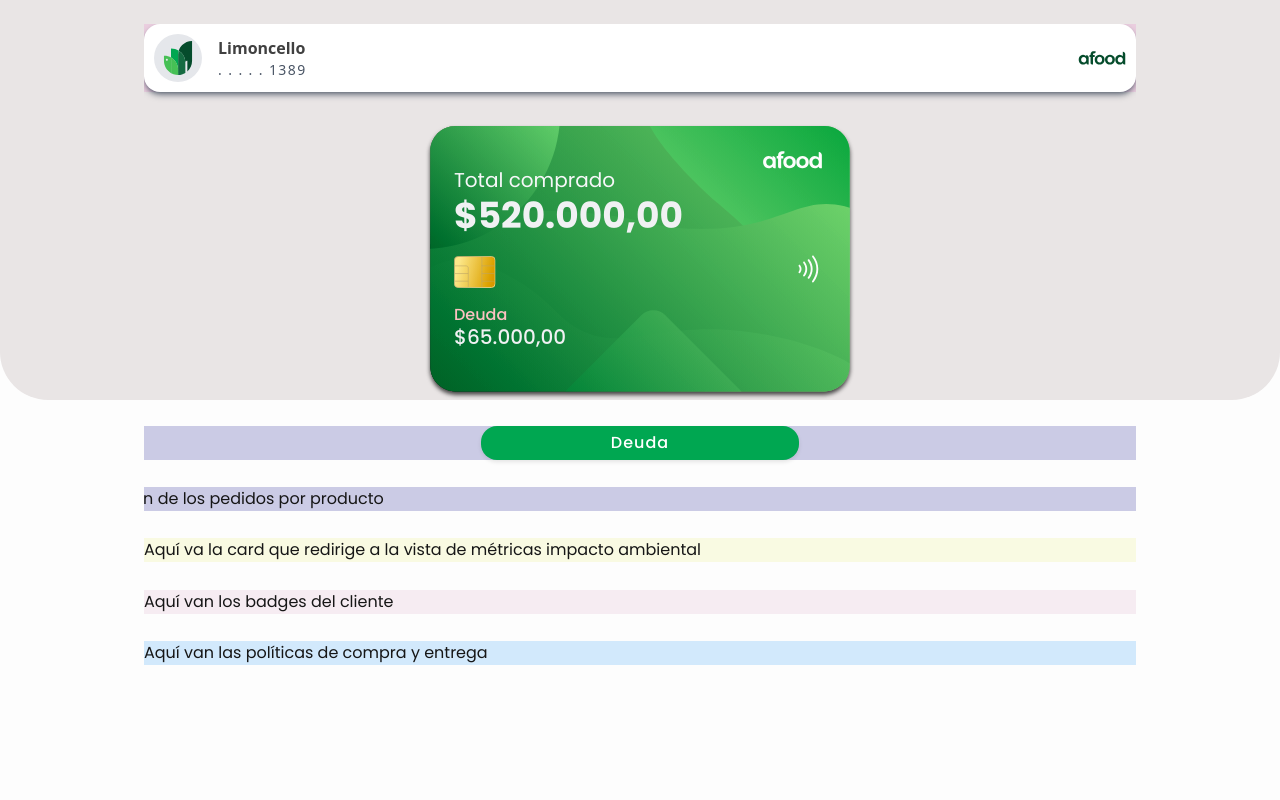
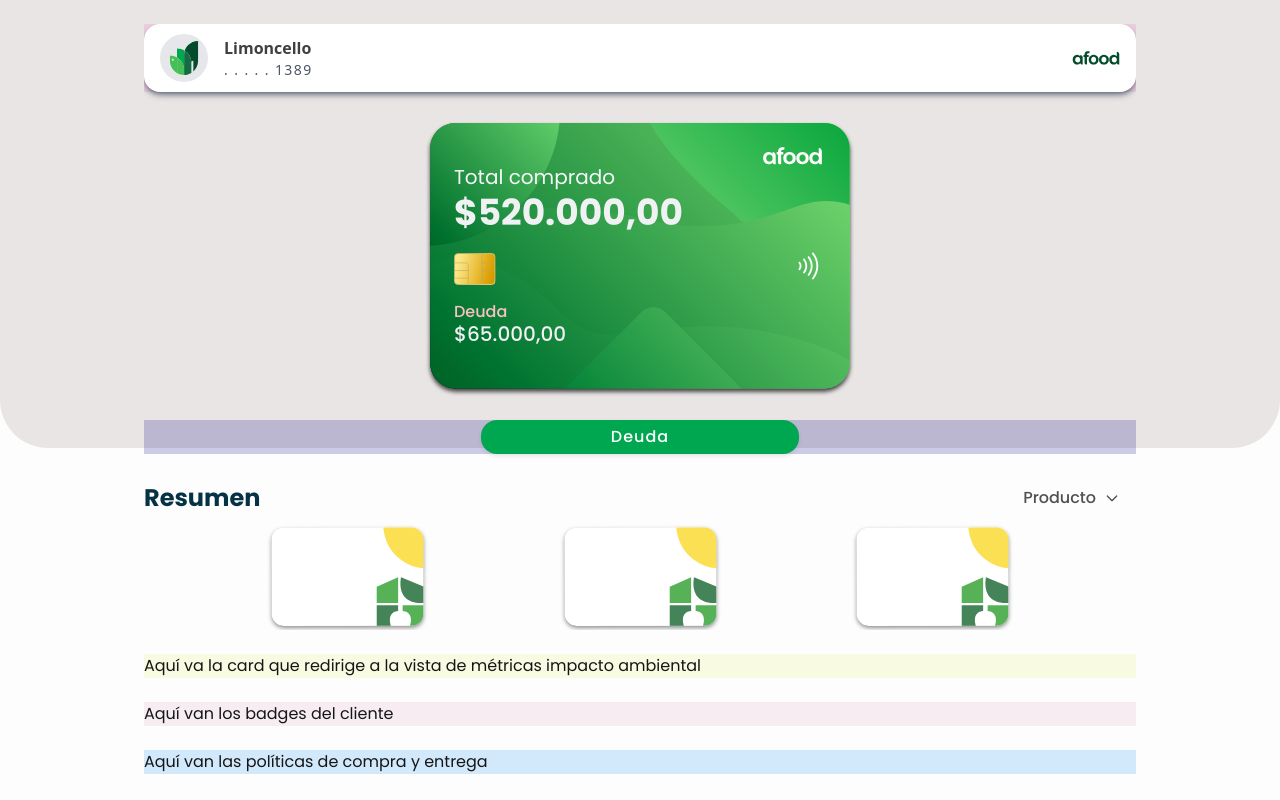
Before and after one commit to jmncamilo/afood-dash, a Next.js app: page /dashboard in a window 1280 px wide. Built offline with nearby package versions, Linux system fonts and the light colour scheme.

Commit message:
feat(client/dashboard): create basic version of the summary module with its summary cards, ready to modularize

```diff
--- a/src/app/dashboard/Dashboard.module.css
+++ b/src/app/dashboard/Dashboard.module.css
@@ -1,5 +1,5 @@
 .dashboardWrapper {
-    gap: 1.7rem;
+    gap: 1.5rem;
 }
 
 .dashboardWrapper::before {
@@ -8,7 +8,7 @@
     top:0;
     left: 0;
     width: 100%;
-    height: clamp(250px, 50vh, 60vh);
+    height: clamp(400px, 56vh, 60vh);
     background-color: #E9E5E5;
     z-index: -1;
     border-radius: 0 0 3rem 3rem;
@@ -131,18 +131,6 @@
     transform: rotate(90deg);
 }
 
-    /* Este selector permite sacar una sección de los límites establecidos por sus contenedores padre */
-.sectionFullWidth {
-    width: 100vw;
-    position: relative;
-    left: 50%;
-    right: 50%;
-    margin-left: -50vw;
-    margin-right: -50vw;
-    padding-left: 0;
-    padding-right: 0;
-}
-
 .sectionButtonDetails {
     background-color: rgba(0, 0, 128, 0.2);
     display: flex;
@@ -160,7 +148,43 @@
 }
 
 .sectionSummaryOrders {
-    background-color: rgba(0, 0, 128, 0.2);
+    /*background-color: rgba(0, 0, 128, 0.2);*/
+    display: flex;
+    justify-content: center;
+    align-items: center;
+    flex-direction: column;
+}
+
+.summaryCardsScrollable {
+    display: flex;
+    justify-content: space-evenly;
+    align-items: center;
+    gap: 0.7rem;
+    /*background-color: #f8a3a3;*/
+    width: 100%;
+    overflow-x: auto;
+    scroll-snap-type: x mandatory;
+    scroll-padding: 6.2rem;
+    /*scroll-padding: 1rem;*/
+    padding: 0 0.1rem;
+    -webkit-overflow-scrolling: touch; /* Scroll suave en iOS */
+    scroll-behavior: smooth;
+}
+
+.summaryCardsScrollable::-webkit-scrollbar {
+    height: 0; /* Quitar scrollbar */
+}
+
+.summaryCardBase {
+    scroll-snap-align: start;
+    width: 10rem;
+    flex-shrink: 0; /* Evita que las cards se compriman */
+    background-image: url("/misc/summary-card-01.svg");
+    background-size: contain;
+    background-repeat: no-repeat;
+    background-position: center;
+    aspect-ratio: 3/2;
+    filter: drop-shadow(0 2px 2px rgba(0,0,0,0.43));
 }
 
 .sectionCardEnvironment {
--- a/src/app/dashboard/page.js
+++ b/src/app/dashboard/page.js
@@ -1,7 +1,12 @@
+'use client';
+
+import { useState } from 'react';
 import styles from "./Dashboard.module.css";
 import Image from "next/image";
 
 export default function Dashboard() {
+    const [isDropdownOpen, setIsDropdownOpen] = useState(false);
+
     return (
         // Contenedor padre
         <div className="w-full min-h-screen px-10 py-6 sm:px-6 md:px-8 lg:px-36 overflow-hidden">
@@ -10,7 +15,7 @@ export default function Dashboard() {
 
                 {/* Encabezado del cliente */}
                 <header className={styles.customerHeader}>
-                    <div className="flex items-center p-2.5 w-full bg-white rounded-2xl shadow-md shadow-gray-700/60 font-sans">
+                    <div className="flex items-center py-2.5 px-4 w-full bg-white rounded-2xl shadow-md shadow-gray-700/60 font-sans">
                         <div className="relative w-12 h-12 rounded-full bg-gray-200 mr-4 flex items-center justify-center overflow-hidden">
                             <Image
                                 className={styles.customerLogo}
@@ -67,9 +72,79 @@ export default function Dashboard() {
                 </section>
 
                 {/* Sección resumen de pedidos */}
-                <section className={`${styles.sectionSummaryOrders} ${styles.sectionFullWidth}`}>
-                    Aquí va el resumen de los pedidos por producto
-                {/* TODO: empezar con esto */}
+                <section className={styles.sectionSummaryOrders}>
+                    {/* TODO: Aquí empieza */}
+                    {/* Header con título y desplegable */}
+                    <div className="flex items-center justify-between mb-1.5 w-full">
+                        {/* Título - alineado a la izquierda */}
+                        <h2 className="text-xl md:text-2xl font-bold text-cyan-950">
+                            Resumen
+                        </h2>
+
+                        {/* Desplegable de productos - alineado a la derecha */}
+                        <div className="relative">
+                            <div
+                                className="flex items-center gap-2 px-4 py-2 bg-transparent rounded-lg text-[color:#505050] font-medium transition-colors cursor-pointer select-none"
+                                role="button"
+                                tabIndex={0}
+                                onClick={() => setIsDropdownOpen(!isDropdownOpen)}
+                                onKeyDown={(e) => e.key === 'Enter' && setIsDropdownOpen(!isDropdownOpen)}
+                            >
+                                <span className="text-sm md:text-base">Producto</span>
+                                <svg
+                                    className={`w-4 h-4 transition-transform ${isDropdownOpen ? 'rotate-180' : ''}`}
+                                    fill="none"
+                                    stroke="currentColor"
+                                    viewBox="0 0 24 24"
+                                >
+                                    <path strokeLinecap="round" strokeLinejoin="round" strokeWidth={2} d="M19 9l-7 7-7-7" />
+                                </svg>
+                            </div>
+
+                            {/* Opciones del desplegable */}
+                            {isDropdownOpen && (
+                                <div className="absolute top-[calc(100%+0.2rem)] right-0 w-full min-w-max bg-gray-300 rounded-lg shadow-lg overflow-hidden z-50">
+                                    <div
+                                        className="w-full px-4 py-2 text-left text-sm md:text-base text-black hover:bg-gray-200 transition-colors cursor-pointer"
+                                        role="button"
+                                        tabIndex={0}
+                                        onClick={() => setIsDropdownOpen(false)}
+                                    >
+                                        Lechuga
+                                    </div>
+                                    <div
+                                        className="w-full px-4 py-2 text-left text-sm md:text-base text-black hover:bg-gray-200 transition-colors cursor-pointer"
+                                        role="button"
+                                        tabIndex={0}
+                                        onClick={() => setIsDropdownOpen(false)}
+                                    >
+                                        Aromática
+                                    </div>
+                                    <div
+                                        className="w-full px-4 py-2 text-left text-sm md:text-base text-black hover:bg-gray-200 transition-colors cursor-pointer"
+                                        role="button"
+                                        tabIndex={0}
+                                        onClick={() => setIsDropdownOpen(false)}
+                                    >
+                                        Cilantrón
+                                    </div>
+                                </div>
+                            )}
+                        </div>
+                    </div>
+                    {/* TODO: Aquí termina */}
+
+                    <div className={styles.summaryCardsScrollable}>
+                        <div className={styles.summaryCardBase}>
+
+                        </div>
+                        <div className={styles.summaryCardBase}>
+
+                        </div>
+                        <div className={styles.summaryCardBase}>
+
+                        </div>
+                    </div>
                 </section>
 
                 {/* Sección impacto ambiental */}
```
Also changed, not shown: public/misc/summary-card-01.svg (added), public/misc/summary-card-02.svg (added), src/app/dashboard/SummaryHeader.js (added).
